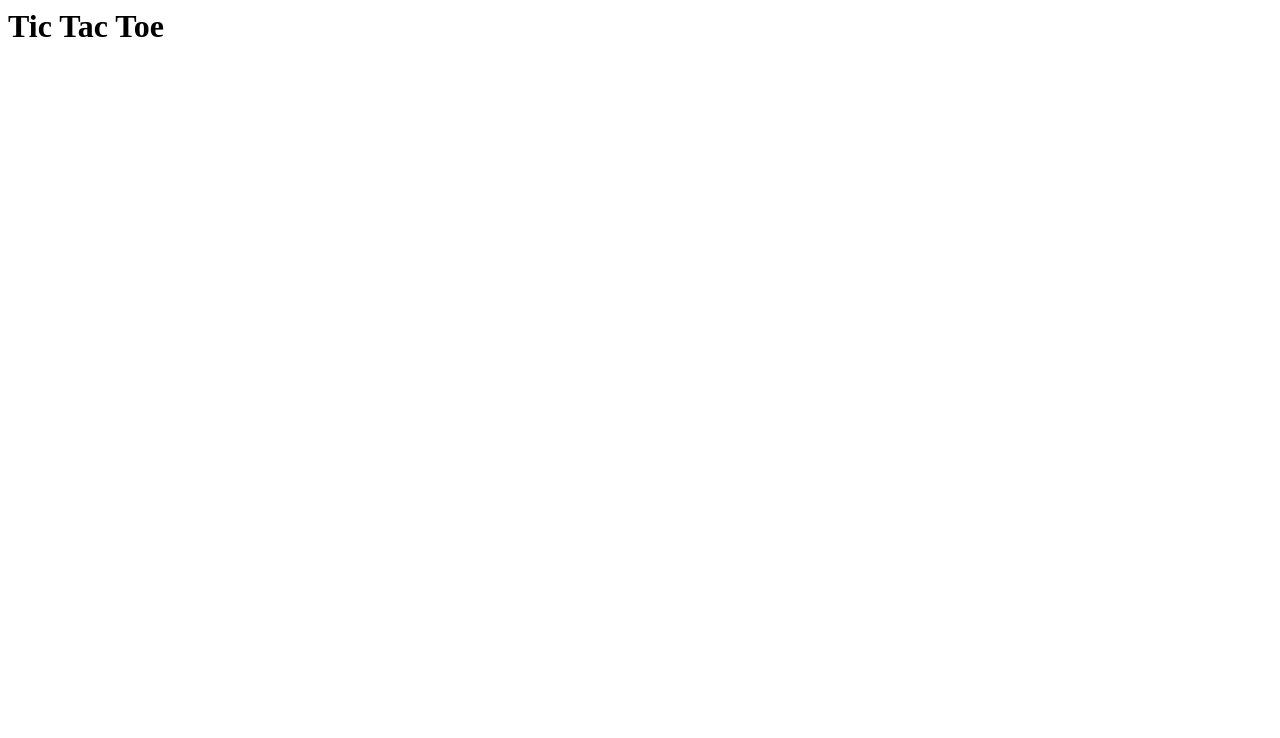
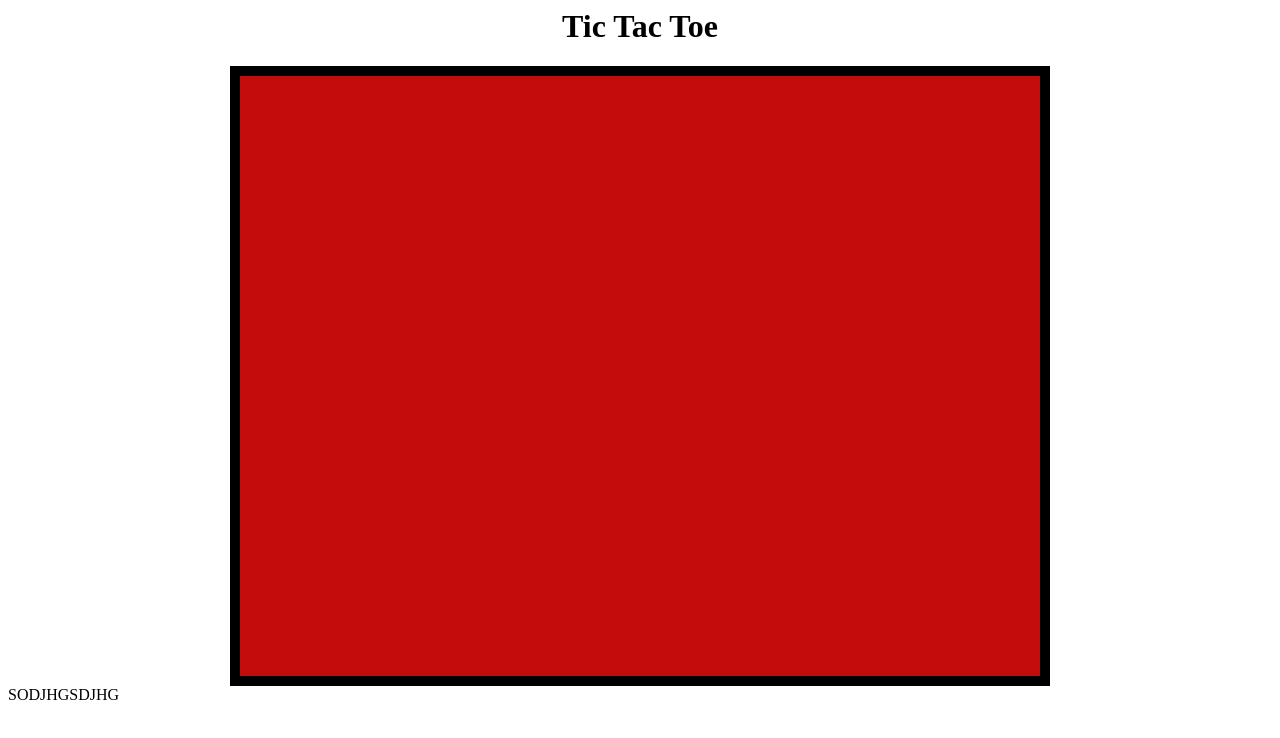
Before and after one commit to popesp/multirogue, a plain HTML site: page client/index.html in a window 1280 px wide. Drawn offline with Linux system fonts and the light colour scheme.

Commit message:
Added a canvas and logic to change canvas colour

```diff
--- a/client/game.js
+++ b/client/game.js
@@ -1 +1,13 @@
 //Game logic here
+
+document.addEventListener("DOMContentLoaded", function(event){ //Waits for the HTML content to be loaded
+	var gameCanvas = document.getElementById("gameCanvas");
+
+	document.getElementById("gameInfo").innerHTML = "SODJHGSDJHG";
+	gameCanvas.onclick=function(event){
+		console.log("Does this work?");
+		gameCanvas.classList=["blue"]
+	};
+
+
+});
--- a/client/index.html
+++ b/client/index.html
@@ -1,11 +1,18 @@
 <head>
 	<title>tictactoe</title>
 	<script src="game.js"></script>
+	<link rel="stylesheet" type="text/css" href="styles/main.css">
 </head>
 
 <body>
-	<h1>Tic Tac Toe</h1>
-	<canvas id="game_canvas">
-		<!-- i dunno -->
-	</canvas>
+	<div id="gameContainer">
+		<h1>Tic Tac Toe</h1>
+		<canvas id="gameCanvas" width="800" height="600" class="red"></canvas>
+			<!-- i dunno -->
+		</canvas>
+	</div>
+	<div id="gameInfo">
+		<p>Placeholder text</p>
+	</div>
+
 </body>
--- a/client/styles/main.css
+++ b/client/styles/main.css
@@ -0,0 +1,21 @@
+
+/*
+h1{
+	text-align: center;
+}*/
+
+#gameCanvas{
+	border:10px solid #000000;
+}
+
+#gameContainer{
+	text-align: center;
+}
+
+.blue {
+	background: #5A01FF;
+}
+
+.red {
+	background: #C40C0C;
+}
--- a/server/main.js
+++ b/server/main.js
@@ -11,8 +11,8 @@ const server = net.createServer(function(socket)
 		console.log(chunk);
 	});
 });
-game.server.on("error", function(error)
+server.on("error", function(error)
 {
 	throw error;
 });
-game.server.listen(port);
+server.listen(port);
```
